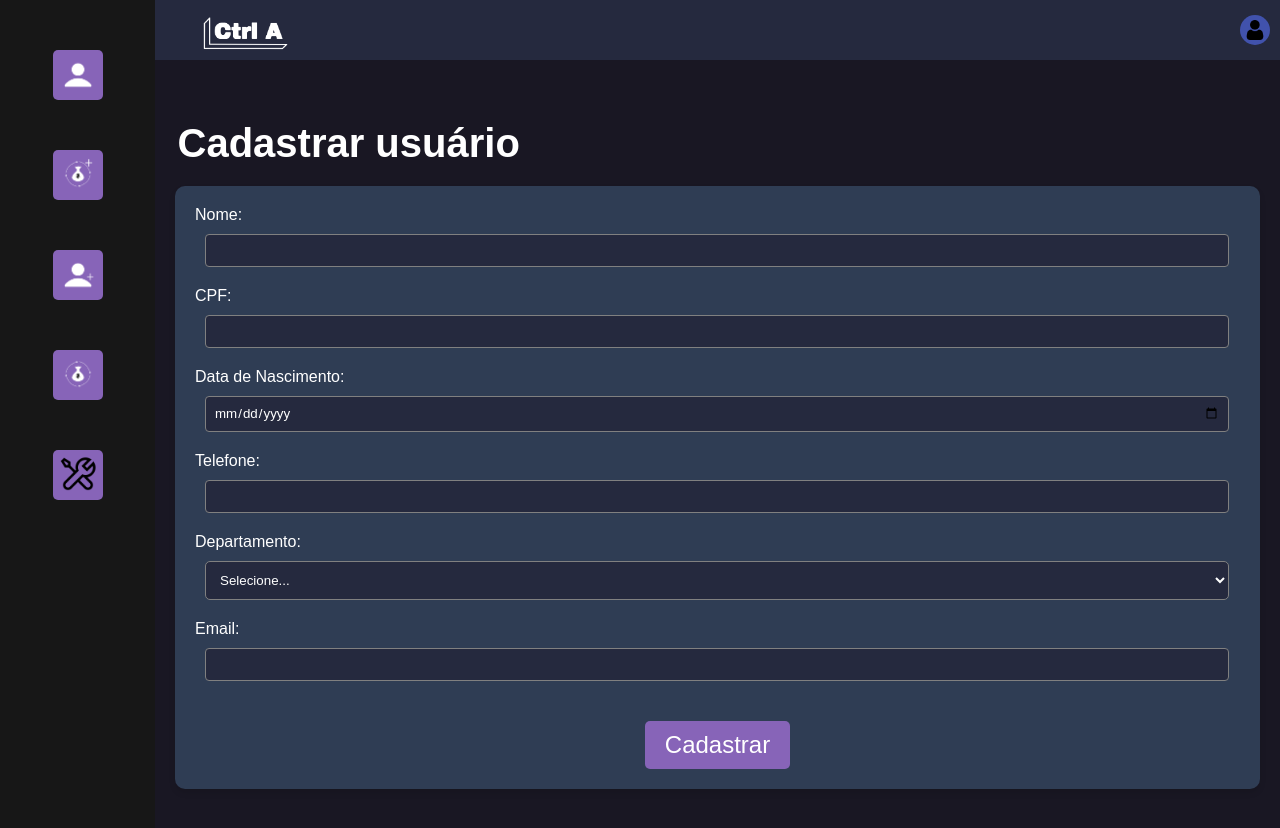
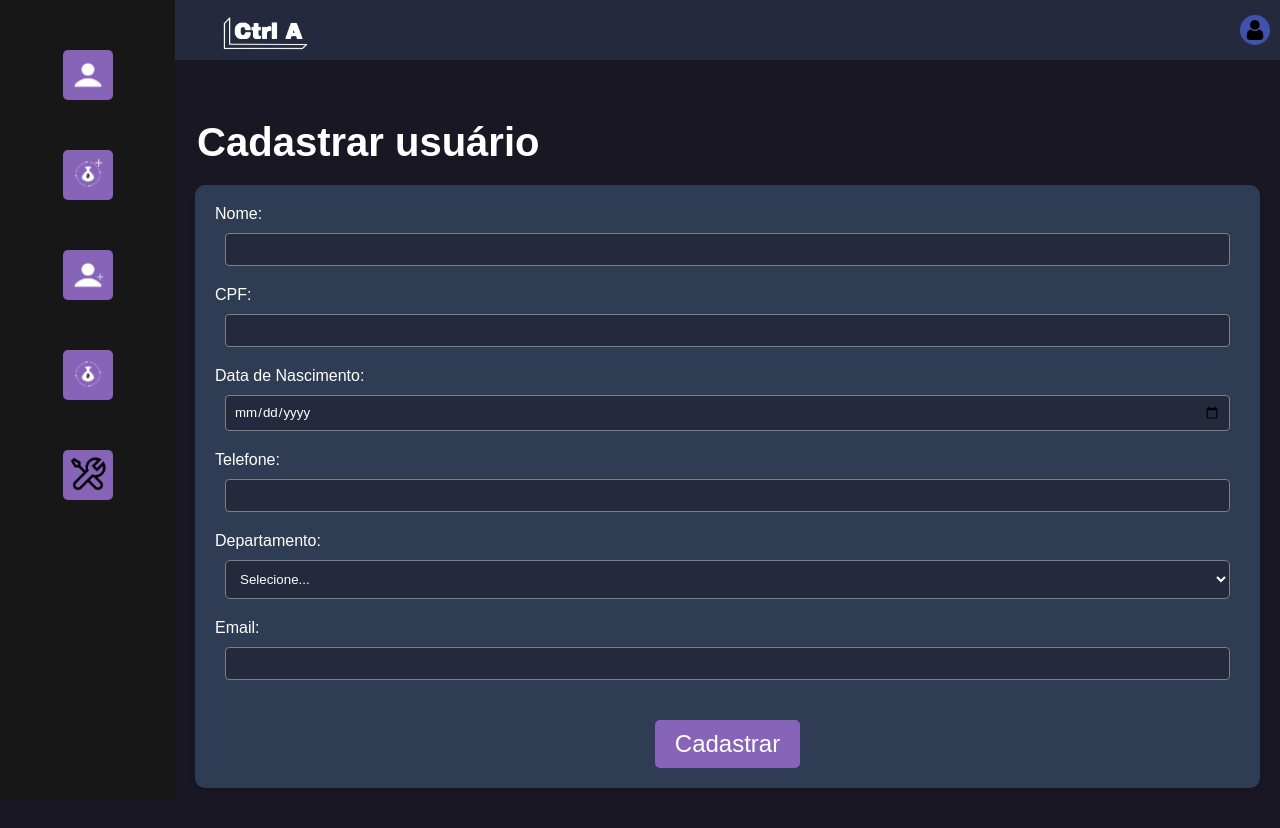
Before and after one commit to equipe-javali/API_3_FRONT, a React (Create React App) app in the folder ctrl-a/: page /CadastroUsuario in a window 1280 px wide. Shown: the top 828 px of the page. Built offline with nearby package versions, Linux system fonts and the light colour scheme.

Commit message:
GERAL - arrumei o menu laterial.

```diff
--- a/ctrl-a/src/components/css/SideMenu.css
+++ b/ctrl-a/src/components/css/SideMenu.css
@@ -17,6 +17,7 @@
 }
 
 #sidemenu-component {
+    position: fixed;
     background-color: var(--cor22);
     width: var(--widthSideMenu);
     min-height: var(--minHeightSideMenu);
@@ -40,7 +41,7 @@
     height: 100%;
 }
 
-.sidemenu- {
+.sidemenu {
     background-color: var(--cor21);
     height: var(--heightSideMenuDivisor);
     width: var(--widthSideMenuDivisor);
--- a/ctrl-a/src/pages/css/BaseLateralHeader.css
+++ b/ctrl-a/src/pages/css/BaseLateralHeader.css
@@ -18,3 +18,7 @@
 
     width: 100%;
 }
+
+#app-content-tb:last-child{
+  padding-left: var(--widthSideMenu);
+}
```
